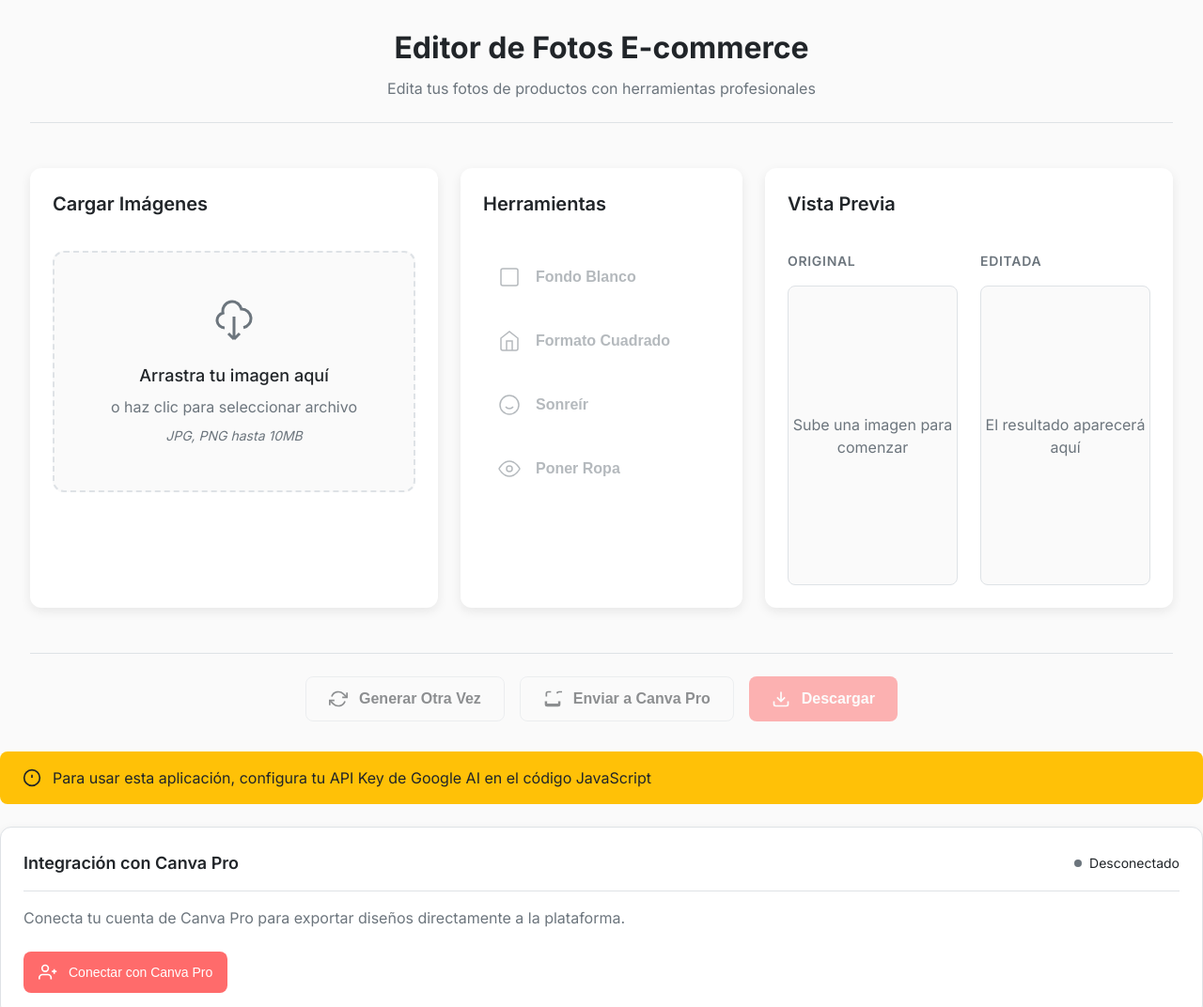
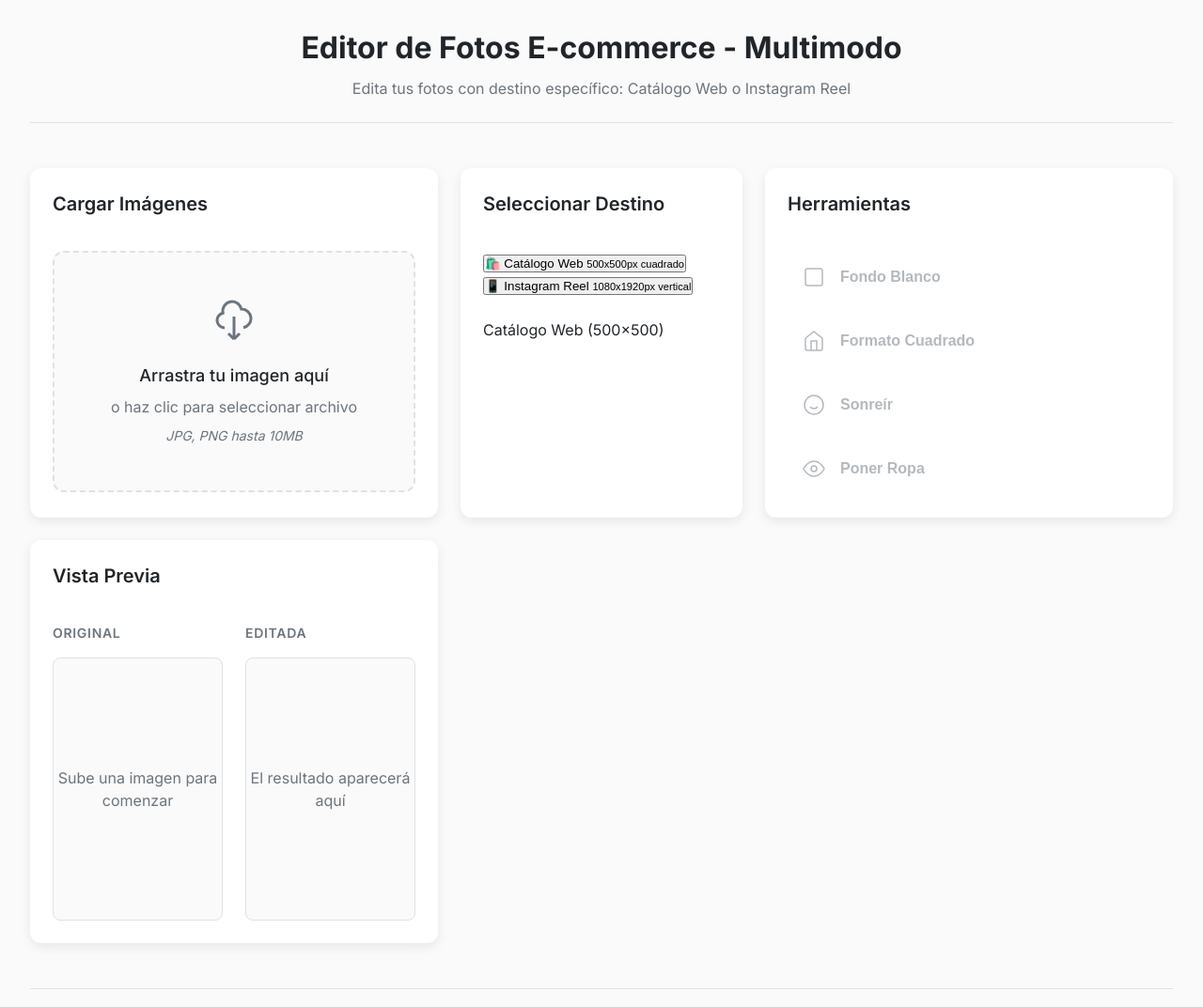
Before and after one commit to susanabuffa22-dev/editor-de-fotos-para-e-commerce, a plain HTML site: page index.html in a window 1280 px wide. Shown: the top 1072 px of the page at 94% size. Drawn offline with Linux system fonts and the light colour scheme.

Commit message:
index.html

```diff
--- a/index.html
+++ b/index.html
@@ -3,7 +3,7 @@
 <head>
     <meta charset="UTF-8">
     <meta name="viewport" content="width=device-width, initial-scale=1.0">
-    <title>Editor de Fotos E-commerce</title>
+    <title>Editor de Fotos E-commerce - Multimodo</title>
     <link rel="preconnect" href="https://fonts.googleapis.com">
     <link rel="preconnect" href="https://fonts.gstatic.com" crossorigin>
     <link href="https://fonts.googleapis.com/css2?family=Inter:wght@400;500;600;700&display=swap" rel="stylesheet">
@@ -13,8 +13,8 @@
     <div class="app-container">
         <!-- Header -->
         <header class="app-header">
-            <h1>Editor de Fotos E-commerce</h1>
-            <p class="subtitle">Edita tus fotos de productos con herramientas profesionales</p>
+            <h1>Editor de Fotos E-commerce - Multimodo</h1>
+            <p class="subtitle">Edita tus fotos con destino específico: Catálogo Web o Instagram Reel</p>
         </header>
 
         <!-- Main Content -->
@@ -56,6 +56,24 @@
                     <div class="image-preview" id="garmentPreview" style="display: none;">
                         <img id="garmentImage" alt="Vista previa prenda">
                     </div>
+                </div>
+            </div>
+
+            <!-- SELECTOR DE MODO - AGREGADO COMPLETO -->
+            <div class="panel mode-panel">
+                <h2>Seleccionar Destino</h2>
+                <div class="mode-selector">
+                    <button class="mode-btn active" id="catalogMode">
+                        🛍️ Catálogo Web
+                        <small>500x500px cuadrado</small>
+                    </button>
+                    <button class="mode-btn" id="instagramMode">
+                        📱 Instagram Reel
+                        <small>1080x1920px vertical</small>
+                    </button>
+                </div>
+                <div class="current-mode-display" id="currentModeDisplay">
+                    <span>Modo activo: <strong>Catálogo Web (500x500px)</strong></span>
                 </div>
             </div>
 
```
